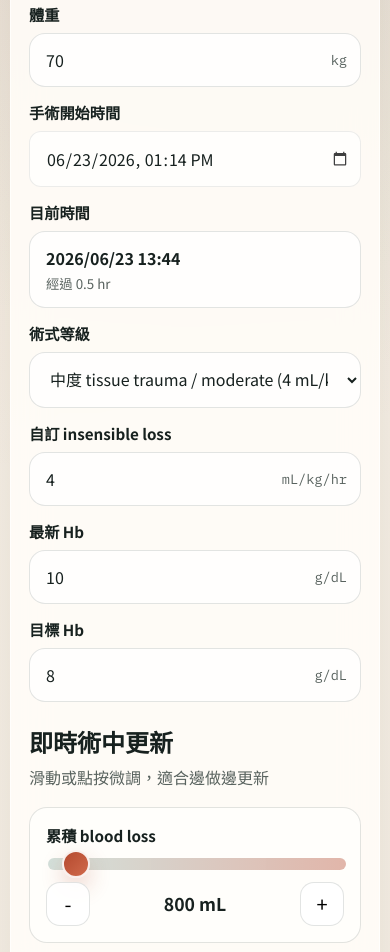
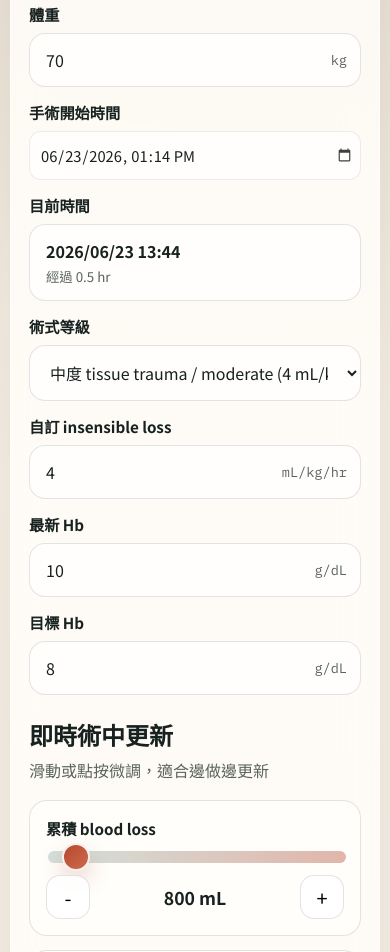
Before and after one commit to wilson-vghtpe-anes/transfusion-calculation, a plain HTML site: page index.html in a window 390 px wide. Shown: the part 1016-1968 px from the top of the page. Drawn offline with Linux system fonts and the light colour scheme.

Commit message:
Constrain mobile datetime input width

```diff
--- a/styles.css
+++ b/styles.css
@@ -229,6 +229,8 @@ select,
 
 input,
 select {
+  min-width: 0;
+  max-width: 100%;
   width: 100%;
   border: 1px solid var(--line);
   background: rgba(255, 255, 255, 0.82);
@@ -239,7 +241,9 @@ select {
 }
 
 .datetime-input {
+  display: block;
   box-shadow: none;
+  overflow: hidden;
 }
 
 .readonly-card {
@@ -479,10 +483,24 @@ dd {
   }
 
   .datetime-input {
+    -webkit-appearance: none;
+    appearance: none;
+    width: 100%;
+    max-width: 100%;
     border-radius: 12px;
     border-color: rgba(23, 33, 31, 0.08);
     background: rgba(255, 255, 255, 0.72);
-    padding-right: 10px;
+    padding-left: 10px;
+    padding-right: 6px;
+    font-size: 0.92rem;
+    line-height: 1.2;
+  }
+
+  .datetime-input::-webkit-date-and-time-value {
+    min-width: 0;
+    max-width: 100%;
+    overflow: hidden;
+    text-overflow: clip;
   }
 
   h1 {
```
